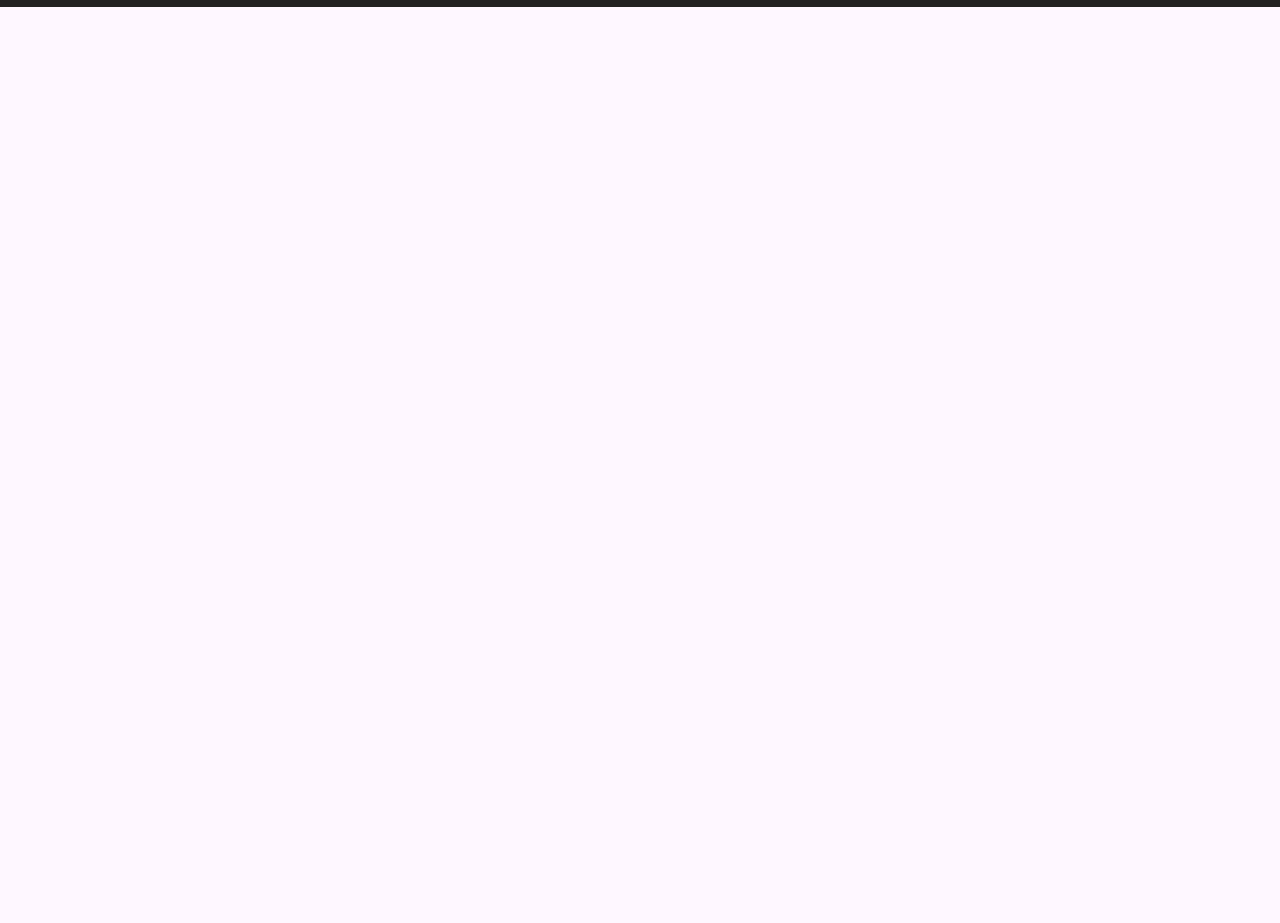
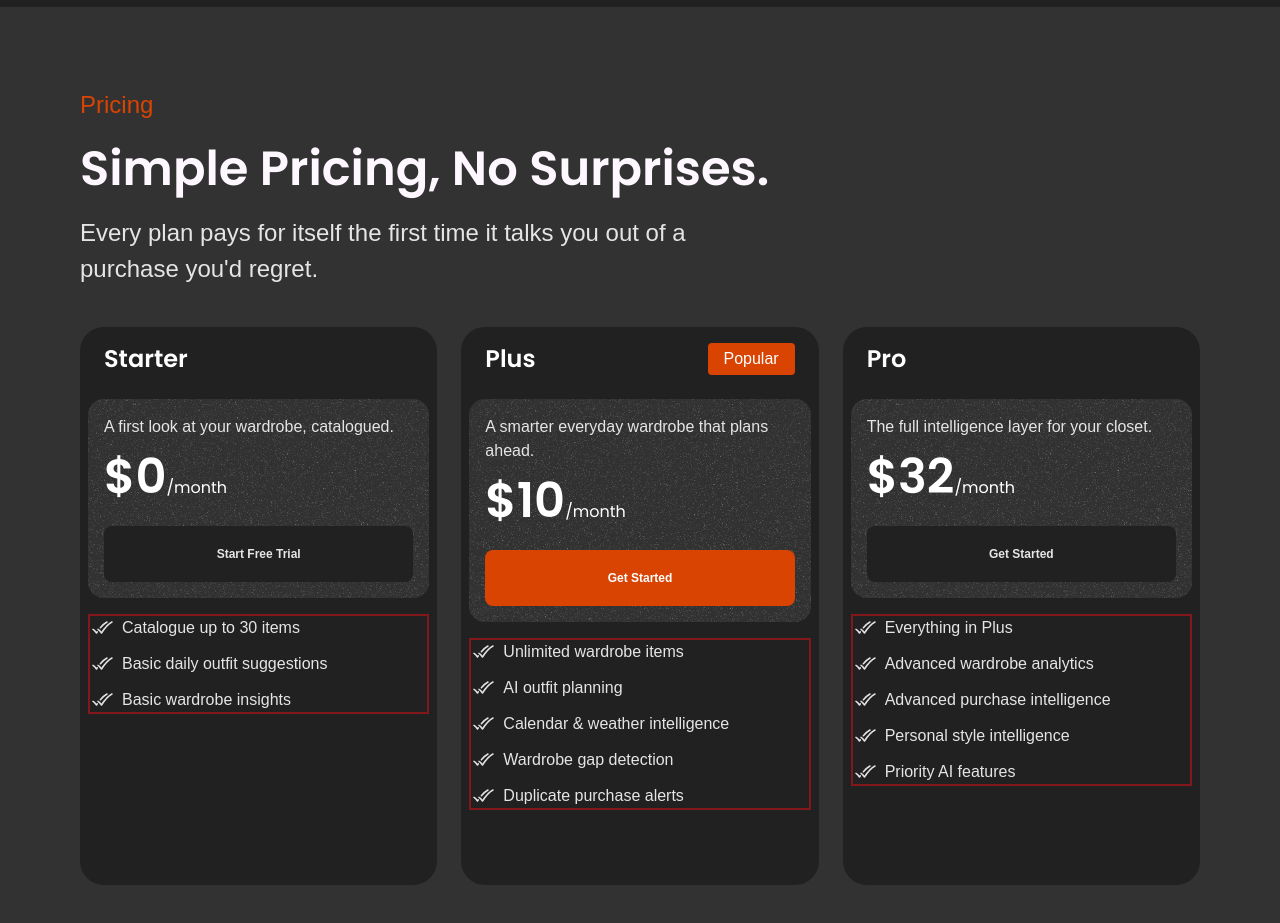
Before and after one commit to ahmid7/almari, a Next.js app: page / in a window 1280 px wide. Shown: the part 3280-4203 px from the top of the page. Before the commit the page ends 3287 px from the top, so only its background shows below. Built offline with nearby package versions, Linux system fonts and the light colour scheme; a web font is replaced by a local one.

Commit message:
feat: implement pricing section

```diff
--- a/app/layout.tsx
+++ b/app/layout.tsx
@@ -22,9 +22,11 @@ export default function RootLayout({ children }: LayoutProps<"/">) {
   return (
     <html
       lang="en"
-      className={`${tiktokSans.variable} ${poppins.variable} h-full antialiased`}
+      className={`${tiktokSans.variable} ${poppins.variable} h-full antialiased `}
     >
-      <body className="min-h-full flex flex-col">{children}</body>
+      <body className="min-h-full flex flex-col text-[#fef7ff]">
+        {children}
+      </body>
     </html>
   );
 }
--- a/app/page.tsx
+++ b/app/page.tsx
@@ -1,5 +1,6 @@
 import HowItworks from "@/components/howItworks";
 import FiveKindsOfIntelligence from "@/components/fiveKindsOfIntelligence";
+import Pricing from "@/components/pricing";
 
 
 export default function Home() {
@@ -7,6 +8,7 @@ export default function Home() {
     <main>
       <HowItworks />
       <FiveKindsOfIntelligence />
+      <Pricing />
     </main>
   );
 }
--- a/components/fiveKindsOfIntelligence.tsx
+++ b/components/fiveKindsOfIntelligence.tsx
@@ -135,8 +135,21 @@ function FiveKindsOfIntelligence() {
 
                 <ul className="space-y-2 text-base leading-6 text-surface">
                   {card.points.map((point) => (
-                    <li key={point} className="flex gap-2">
-                      <span className="text-brand">→</span>
+                    <li key={point} className="flex items-center gap-2">
+                      <span className="text-brand">
+                        <svg
+                          width="12"
+                          height="10"
+                          viewBox="0 0 12 10"
+                          fill="none"
+                          xmlns="http://www.w3.org/2000/svg"
+                        >
+                          <path
+                            d="M-6.63996e-05 4.06412H10.0639L9.87193 4.41612L6.04793 0.816121L6.87993 0.000120163L11.5199 4.65612L6.87993 9.29612L6.04793 8.48012L9.87193 4.89612L10.0639 5.24812H-6.63996e-05V4.06412Z"
+                            fill="#DA4403"
+                          />
+                        </svg>
+                      </span>
                       <span>{point}</span>
                     </li>
                   ))}
--- /dev/null
+++ b/components/pricing.tsx
@@ -0,0 +1,151 @@
+import Image from "next/image";
+
+const plans = [
+  {
+    name: "Starter",
+    description: "A first look at your wardrobe, catalogued.",
+    price: "0",
+    action: "Start Free Trial",
+    features: [
+      "Catalogue up to 30 items",
+      "Basic daily outfit suggestions",
+      "Basic wardrobe insights",
+    ],
+  },
+  {
+    name: "Plus",
+    description: "A smarter everyday wardrobe that plans ahead.",
+    price: "10",
+    action: "Get Started",
+    popular: true,
+    features: [
+      "Unlimited wardrobe items",
+      "AI outfit planning",
+      "Calendar & weather intelligence",
+      "Wardrobe gap detection",
+      "Duplicate purchase alerts",
+    ],
+  },
+  {
+    name: "Pro",
+    description: "The full intelligence layer for your closet.",
+    price: "32",
+    action: "Get Started",
+    features: [
+      "Everything in Plus",
+      "Advanced wardrobe analytics",
+      "Advanced purchase intelligence",
+      "Personal style intelligence",
+      "Priority AI features",
+    ],
+  },
+];
+
+function Pricing() {
+  return (
+    <section className="relative overflow-hidden bg-[#323232] 2xl:container 2xl:mx-auto p-20">
+      <div className="absolute inset-0 -z-10 opacity-35 [background-image:linear-gradient(30deg,transparent_48%,#4a4a4a_49%,#4a4a4a_51%,transparent_52%),linear-gradient(150deg,transparent_48%,#4a4a4a_49%,#4a4a4a_51%,transparent_52%)] [background-size:88px_52px]" />
+
+      <div className="space-y-10">
+        <div className="max-w-[690px] space-y-4">
+          <p className=" font-medium text-2xl text-brand leading-9">Pricing</p>
+          <h2 className="font-poppins font-semibold text-5xl leading-15 text-background">
+            Simple Pricing, No Surprises.
+          </h2>
+          <p className="text-surface text-2xl leading-9">
+            Every plan pays for itself the first time it talks you out of a
+            purchase you&apos;d regret.
+          </p>
+        </div>
+
+        <div className="grid gap-6 lg:grid-cols-3">
+          {plans.map((plan) => (
+            <article
+              key={plan.name}
+              className="relative rounded-3xl bg-foreground p-2 h-139.5 space-y-4"
+            >
+              <div className="space-y-4">
+                {plan.popular && (
+                  <span className="absolute top-4 right-6 px-4 py-1 bg-brand text-base rounded text-white ">
+                    Popular
+                  </span>
+                )}
+
+                <h3 className="text-2xl font-poppins font-semibold px-4 text-white py-2 ">
+                  {plan.name}
+                </h3>
+
+                <div className="relative z-0 rounded-2xl p-4 bg-muted overflow-hidden">
+                  <div className="space-y-2 relative z-10">
+                    <p className="text-base text-surface">{plan.description}</p>
+
+                    <div className="  font-poppins text-white">
+                      <span className="text-5xl  font-semibold leading-15 ">
+                        ${plan.price}
+                      </span>
+
+                      <span className="text-base leading-15 h-fit">/month</span>
+                    </div>
+
+                    <button
+                      className={`w-full rounded-lg py-5 text-xs font-semibold transition-colors hover:cursor-pointer ${plan.popular ? "bg-brand text-white hover:bg-[#b83702]" : "bg-foreground text-surface hover:bg-black "}`}
+                    >
+                      {plan.action}
+                    </button>
+                  </div>
+
+                  <div className="absolute size-full inset-0 z-5 bg-muted">
+                    <Image
+                      src="/assets/images/pricing/static.webp"
+                      alt="background static image"
+                      fill
+                      className="object-cover object-center"
+                      quality={75}
+                    />
+                  </div>
+                </div>
+              </div>
+
+              <ul className="space-y-3 border-2 border-red-900">
+                {plan.features.map((feature) => (
+                  <li
+                    key={feature}
+                    className="text-base text-surface flex items-center"
+                  >
+                    <span className="">
+                      <svg
+                        className="text-surface mr-2 size-6"
+                        viewBox="0 0 24 24"
+                        fill="none"
+                        xmlns="http://www.w3.org/2000/svg"
+                      >
+                        <path
+                          d="M3 13.3333C3 13.3333 4.5 14 6.5 17C6.5 17 6.78485 16.5192 7.32133 15.7526M17 6C14.7085 7.14577 12.3119 9.55181 10.3879 11.8223"
+                          stroke="#E6E5E6"
+                          stroke-width="1.5"
+                          stroke-linecap="round"
+                          stroke-linejoin="round"
+                        />
+                        <path
+                          d="M8 13.3333C8 13.3333 9.5 14 11.5 17C11.5 17 17 8.5 22 6"
+                          stroke="#E6E5E6"
+                          stroke-width="1.5"
+                          stroke-linecap="round"
+                          stroke-linejoin="round"
+                        />
+                      </svg>
+                    </span>
+
+                    <span>{feature}</span>
+                  </li>
+                ))}
+              </ul>
+            </article>
+          ))}
+        </div>
+      </div>
+    </section>
+  );
+}
+
+export default Pricing;
```
Also changed, not shown: public/assets/images/pricing/static.webp (added).
